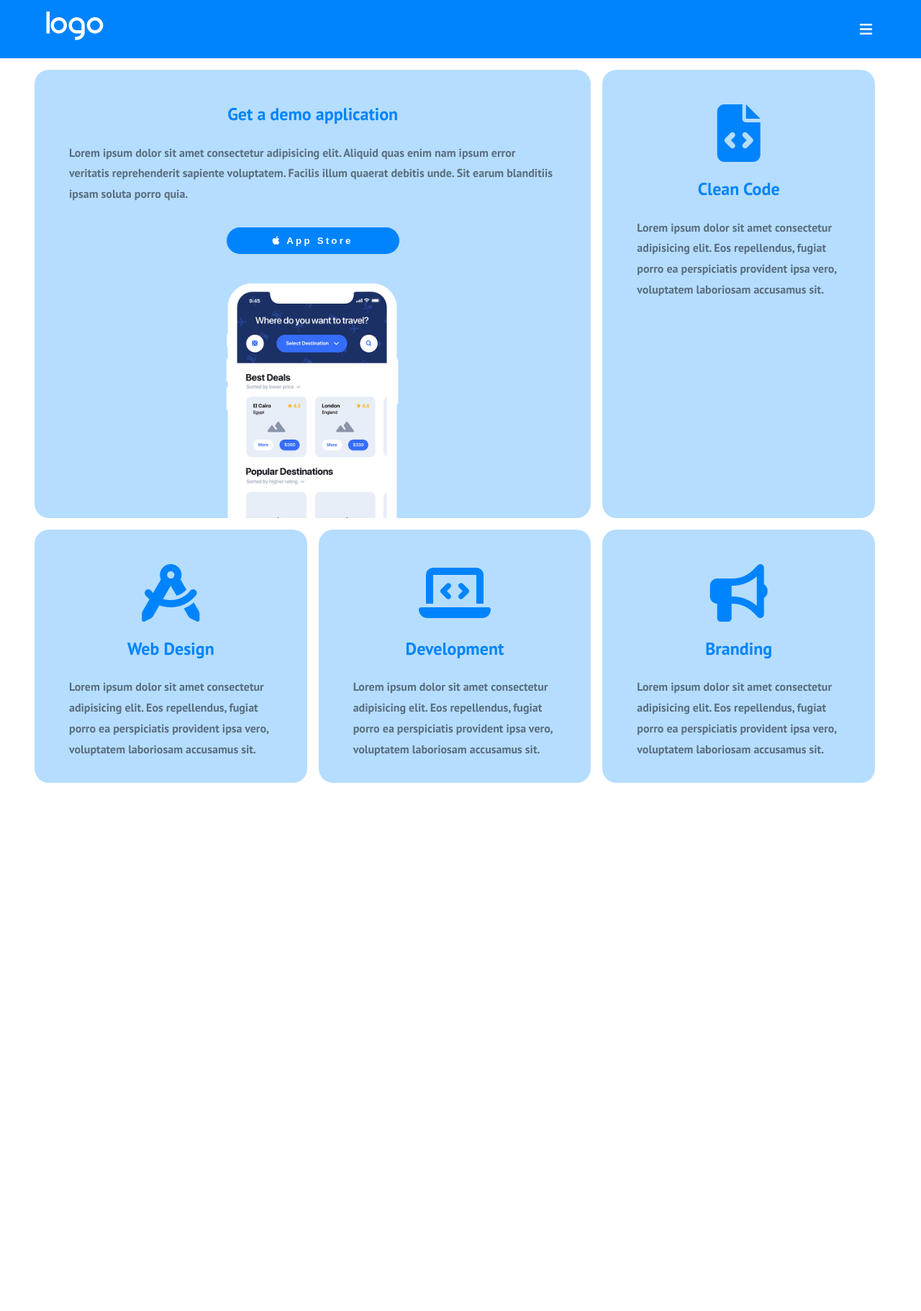
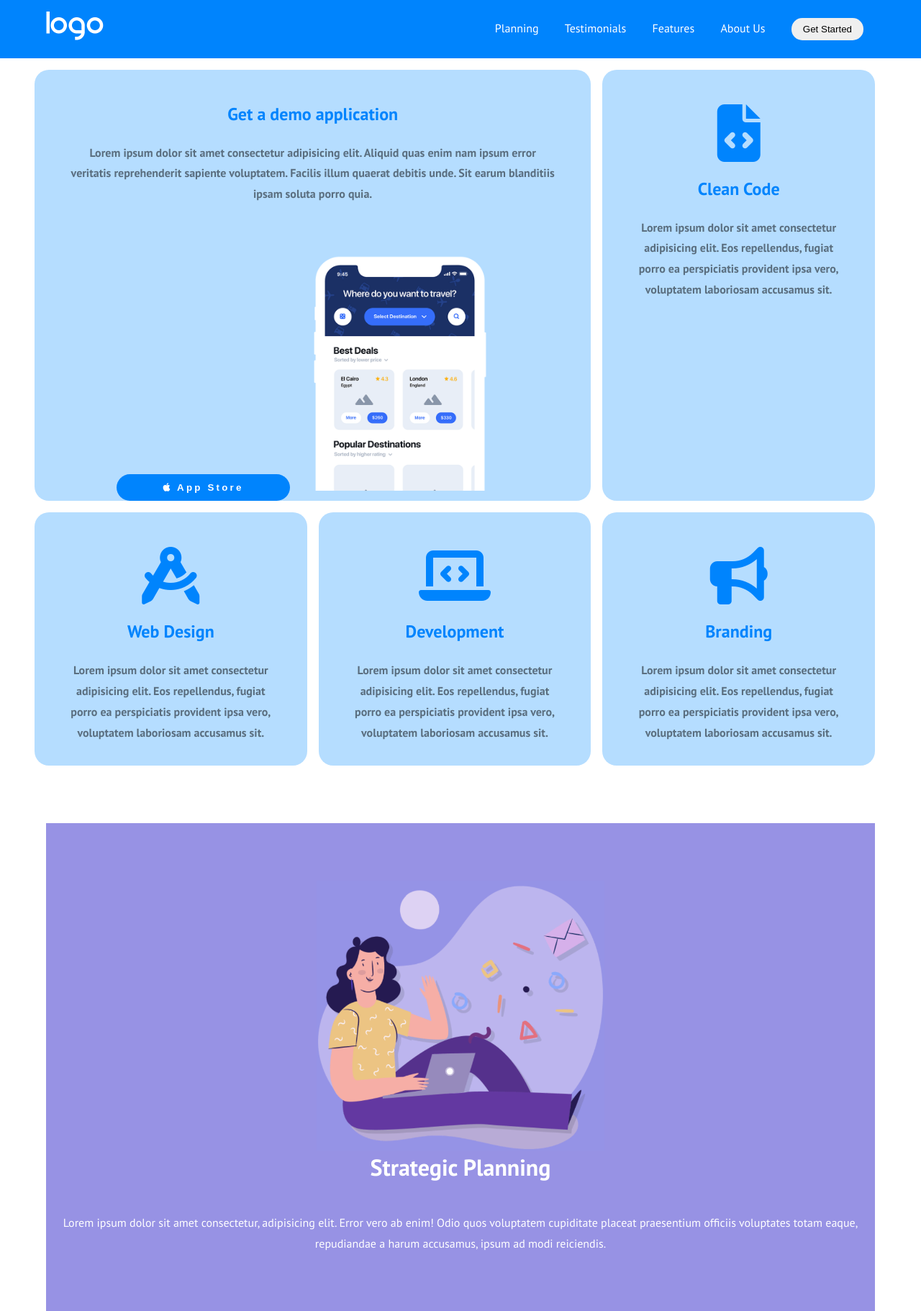
Before and after one commit to Francesco-Munafo/htmlcss-responsive-layout, a plain HTML site: page index.html in a window 1280 px wide. Shown: the whole page at 72% size. Before the commit the page ends 1088 px from the top, so only its background shows below. Drawn offline with Linux system fonts and the light colour scheme.

Commit message:
Add planning section

```diff
--- a/assets/css/style.css
+++ b/assets/css/style.css
@@ -52,6 +52,7 @@ body{
 
 .col-12{
     width: 100%;
+    text-align: center;
 }
 .d-flex{
     display: flex;
@@ -74,14 +75,6 @@ body{
 
 .text-align-center{
     text-align: center;
-}
-
-.d-none{
-    display: none;
-}
-
-.d-block{
-    display: block;
 }
 
 .list_inline > li, .list_inline > li a{
@@ -115,7 +108,7 @@ header nav{
     color: var(--rl-font-light);
 }
 
-header nav > .desktop_menu, header nav > .start{
+header nav > .desktop_menu{
     display: none;
 }
 
@@ -178,6 +171,28 @@ header nav > .desktop_menu, header nav > .start{
 
 ****************************************************/
 
+#planning .container{
+    width: 100%;
+    background-color: var(--rl-secondary);
+    margin-top: 5rem;
+    padding: 5rem 1rem 5rem 1rem;
+}
+
+#planning .container .row .col-12 > img{
+    width: 400px;
+}
+
+#planning .container .row > .col-12{
+    color: var(--rl-font-light);
+}
+
+#planning .container .row .col-12 > h2{
+    font-size: 32px;
+}
+
+#planning .container .row .col-12 > p{
+    margin-top: 3rem;
+}
 
 
 
@@ -196,17 +211,6 @@ header nav > .desktop_menu, header nav > .start{
 /* #region Media */
 
 @media screen and (min-width: 768px) {
-
-
-
-
-    .d-md-none{
-        display: none;
-    }
-
-    .d-md-block{
-        display: block;
-    }
 
     .row{
         gap: 1rem;
@@ -231,4 +235,35 @@ header nav > .desktop_menu, header nav > .start{
 
 }
 
+@media screen and (min-width: 1024px) {
+    header nav > .mobile_menu{
+        display: none;
+    }
+
+    header nav > .desktop_menu{
+        display: block;
+    }
+
+    .col-lg-4{
+        width: calc((100% / 12 * 4) - 1rem);
+        margin-top: 0;
+    }
+
+    .col-lg-6{
+        width: calc(100% / 12 * 6);
+    }
+
+    .col-lg-8{
+        width: calc((100% / 12 * 8) - 1rem);
+    }
+
+    .col-lg-12{
+        width: 100%;
+    }
+
+    .demo .col-lg-8 img{
+        display: inline-block;
+    }
+}
+
 /* #endregion Media */
--- a/index.html
+++ b/index.html
@@ -27,9 +27,10 @@
                         <li><a href>Testimonials</a></li>
                         <li><a href>Features</a></li>
                         <li><a href>About Us</a></li>
+                        <li><button class="start"> Get Started</button></li>
                     </ul>
                 </div>
-                <button class="start"> Get Started</button>
+
                 <div class="mobile_menu">
                     <i class="fas fa-bars fa-lg fa-fw"></i>
                 </div>
@@ -39,7 +40,7 @@
             <section class="demo">
                 <div class="container">
                     <div class="row">
-                        <div class="col-12 col-md-8 d-flex align-center column">
+                        <div class="col-12 col-md-8 col-lg-8">
                             <h2>Get a demo application</h2>
                             <p>Lorem ipsum dolor sit amet consectetur
                                 adipisicing elit. Aliquid quas enim nam ipsum
@@ -54,7 +55,7 @@
                                 alt="smartphone app">
                         </div>
 
-                        <div class="col-12 col-md-4 d-flex align-center column">
+                        <div class="col-12 col-md-4 align-center column">
                             <i class="fa-solid fa-file-code fa-5x"></i>
                             <h2>Clean Code</h2>
                             <p>Lorem ipsum dolor sit amet consectetur
@@ -64,7 +65,7 @@
                             </p>
                         </div>
 
-                        <div class="col-12 col-md-4 d-flex align-center column">
+                        <div class="col-12 col-md-4 align-center column">
                             <i class="fa-solid fa-compass-drafting fa-5x"></i>
                             <h2>Web Design</h2>
                             <p>Lorem ipsum dolor sit amet consectetur
@@ -74,7 +75,7 @@
                             </p>
                         </div>
 
-                        <div class="col-12 col-md-4 d-flex align-center column">
+                        <div class="col-12 col-md-4 align-center column">
                             <i class="fa-solid fa-laptop-code fa-5x"></i>
                             <h2>Development</h2>
                             <p>Lorem ipsum dolor sit amet consectetur
@@ -84,7 +85,7 @@
                             </p>
                         </div>
 
-                        <div class="col-12 col-md-4 d-flex align-center column">
+                        <div class="col-12 col-md-4 align-center column">
                             <i class="fa-solid fa-bullhorn fa-5x"></i>
                             <h2>Branding</h2>
                             <p>Lorem ipsum dolor sit amet consectetur
@@ -97,7 +98,21 @@
                 </div>
 
             </section>
-            <section class="planning">
+            <section id="planning">
+                <div class="container">
+                    <div class="row">
+                        <div class="col-12 ">
+                            <img src="./assets/img/planning1.png" alt>
+                            <h2>Strategic Planning</h2>
+                            <p>Lorem ipsum dolor sit amet consectetur,
+                                adipisicing elit. Error vero ab enim! Odio quos
+                                voluptatem cupiditate placeat praesentium
+                                officiis voluptates totam eaque, repudiandae a
+                                harum accusamus, ipsum ad modi reiciendis.</p>
+                        </div>
+                    </div>
+
+                </div>
 
             </section>
 
```
